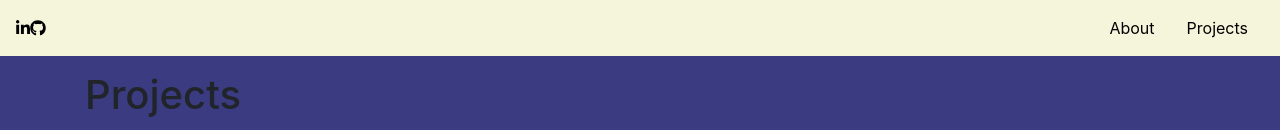
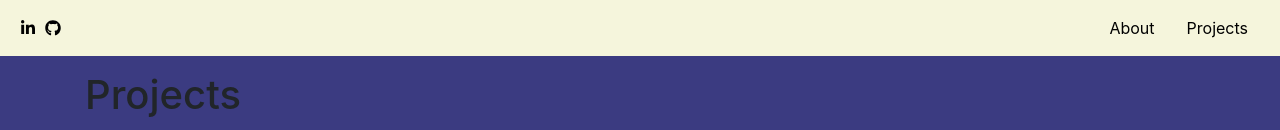
Before and after one commit to samanthabarrueta/React-Portfolio, a React (Create React App) app: page /Projects in a window 1280 px wide. Shown: the top 130 px of the page. Built offline with nearby package versions, Linux system fonts and the light colour scheme.

Commit message:
add padding to navbar icons

```diff
--- a/src/components/Navbar/index.css
+++ b/src/components/Navbar/index.css
@@ -10,4 +10,8 @@ a {
       sans-serif;
     -webkit-font-smoothing: antialiased;
     -moz-osx-font-smoothing: grayscale;
+}
+
+.spacing {
+    padding: 5px;
 };
```
